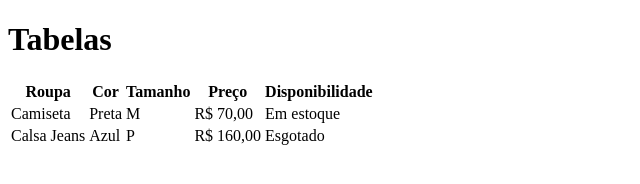
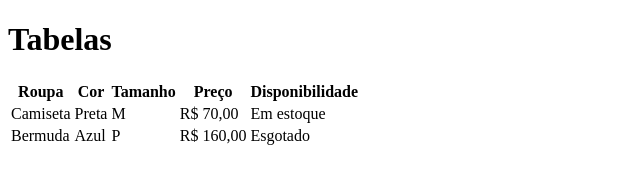
Before and after one commit to lucas-dsu/aula-tabela, a plain HTML site: page index.html in a window 1280 px wide. Shown: the whole page, without its empty margins (0-640 px from the left). Drawn offline with Linux system fonts and the light colour scheme.

Commit message:
Trocado de calça jeans para bermuda

```diff
--- a/index.html
+++ b/index.html
@@ -24,7 +24,7 @@
         <td>Em estoque</td>
       </tr>
       <tr>
-        <td>Calsa Jeans</td>
+        <td>Bermuda</td>
         <td>Azul</td>
         <td>P</td>
         <td>R$ 160,00</td>
```
